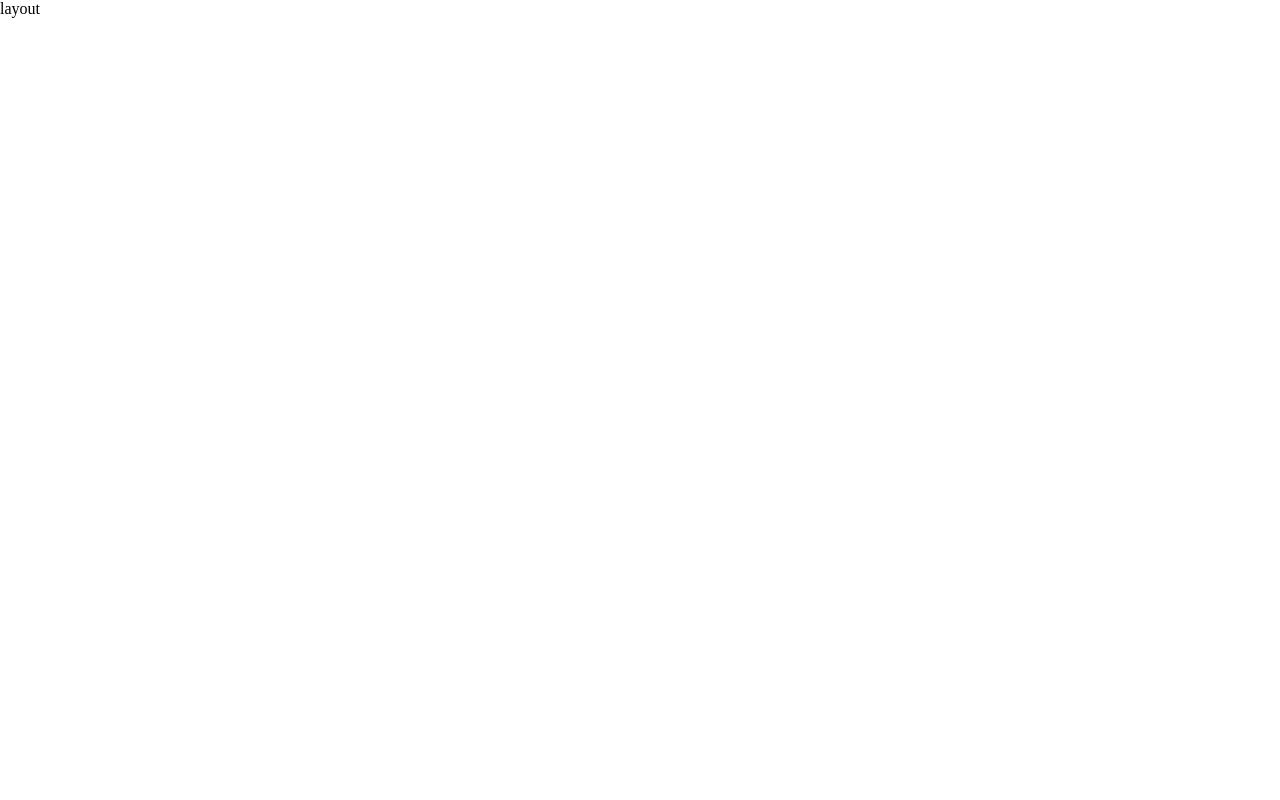
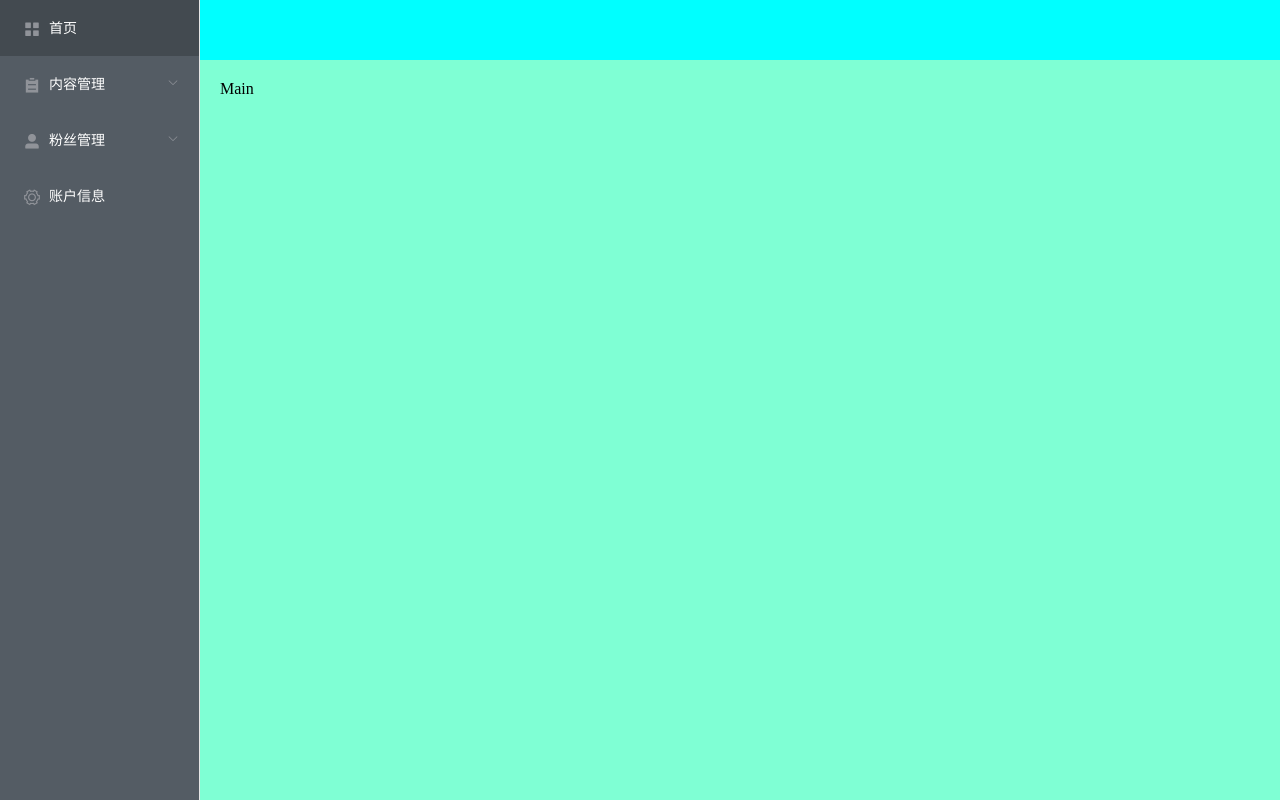
Before and after one commit to HuakeAye/topline-admin, a Vue app: page / in a window 1280 px wide. Built offline with nearby package versions, Linux system fonts and the light colour scheme; a small style sheet from the web is missing.

Commit message:
侧边栏布局

```diff
--- a/src/views/layout/conponents/AppAside.vue
+++ b/src/views/layout/conponents/AppAside.vue
@@ -0,0 +1,66 @@
+<template>
+  <el-menu default-active="1"
+           class="el-menu-vertical-demo"
+           router
+           @open="handleOpen"
+           @close="handleClose"
+           background-color="#545c64"
+           text-color="#fff"
+           active-text-color="#ffd04b">
+    <el-menu-item index="2">
+      <i class="el-icon-menu"></i>
+      <span slot="title">首页</span>
+    </el-menu-item>
+    <el-submenu index="1">
+      <template slot="title">
+        <i class="el-icon-s-order"></i>
+        <span>内容管理</span>
+      </template>
+      <el-menu-item-group>
+        <el-menu-item index="1-1">发布文章</el-menu-item>
+        <el-menu-item index="1-2">内容列表</el-menu-item>
+        <el-menu-item index="1-3">评论列表</el-menu-item>
+        <el-menu-item index="1-4">素材管理</el-menu-item>
+      </el-menu-item-group>
+    </el-submenu>
+    <el-submenu index="2">
+      <template slot="title">
+        <i class="el-icon-user-solid"></i>
+        <span>粉丝管理</span>
+      </template>
+      <el-menu-item-group>
+        <el-menu-item index="2-1">图文数据</el-menu-item>
+        <el-menu-item index="2-2">粉丝概况</el-menu-item>
+        <el-menu-item index="2-3">粉丝画像</el-menu-item>
+        <el-menu-item index="2-4">粉丝列表</el-menu-item>
+      </el-menu-item-group>
+    </el-submenu>
+    <el-menu-item index="4">
+      <i class="el-icon-setting"></i>
+      <span slot="title">账户信息</span>
+    </el-menu-item>
+  </el-menu>
+</template>
+
+<script>
+export default {
+  name: 'AppAside',
+  data () {
+    return {}
+  },
+  methods: {
+    handleOpen (key, keyPath) {
+      console.log(key, keyPath)
+    },
+    handleClose (key, keyPath) {
+      console.log(key, keyPath)
+    }
+  }
+}
+</script>
+
+<style lang="less" scoped>
+.el-menu-vertical-demo {
+  height: 100%;
+}
+</style>
--- a/src/views/layout/conponents/Appheader.vue
+++ b/src/views/layout/conponents/Appheader.vue
@@ -0,0 +1,16 @@
+<template>
+  <el-row>
+    <el-col :span="24">
+      <div class="grid-content bg-purple-dark"></div>
+    </el-col>
+  </el-row>
+</template>
+
+<script>
+export default {
+
+}
+</script>
+
+<style scoped>
+</style>
--- a/src/views/layout/index.vue
+++ b/src/views/layout/index.vue
@@ -1,14 +1,40 @@
 <template>
-  <div>
-    <p>layout</p>
-  </div>
+  <el-container>
+    <el-aside width="200px">
+      <AppAside />
+    </el-aside>
+    <el-container>
+      <el-header>
+        <AppHeader />
+      </el-header>
+      <el-main>Main</el-main>
+    </el-container>
+  </el-container>
 </template>
 
 <script>
+import AppAside from './conponents/AppAside'
+import AppHeader from './conponents/AppHeader'
 export default {
-
+  // name: 'Applayout',
+  components: {
+    AppAside,
+    AppHeader
+  }
 }
 </script>
 
-<style>
+<style lang="less" scoped>
+.el-container {
+  height: 100%;
+}
+.el-aside {
+  background-color: rgb(255, 153, 255);
+}
+.el-header {
+  background-color: aqua;
+}
+.el-main {
+  background-color: aquamarine;
+}
 </style>
```
